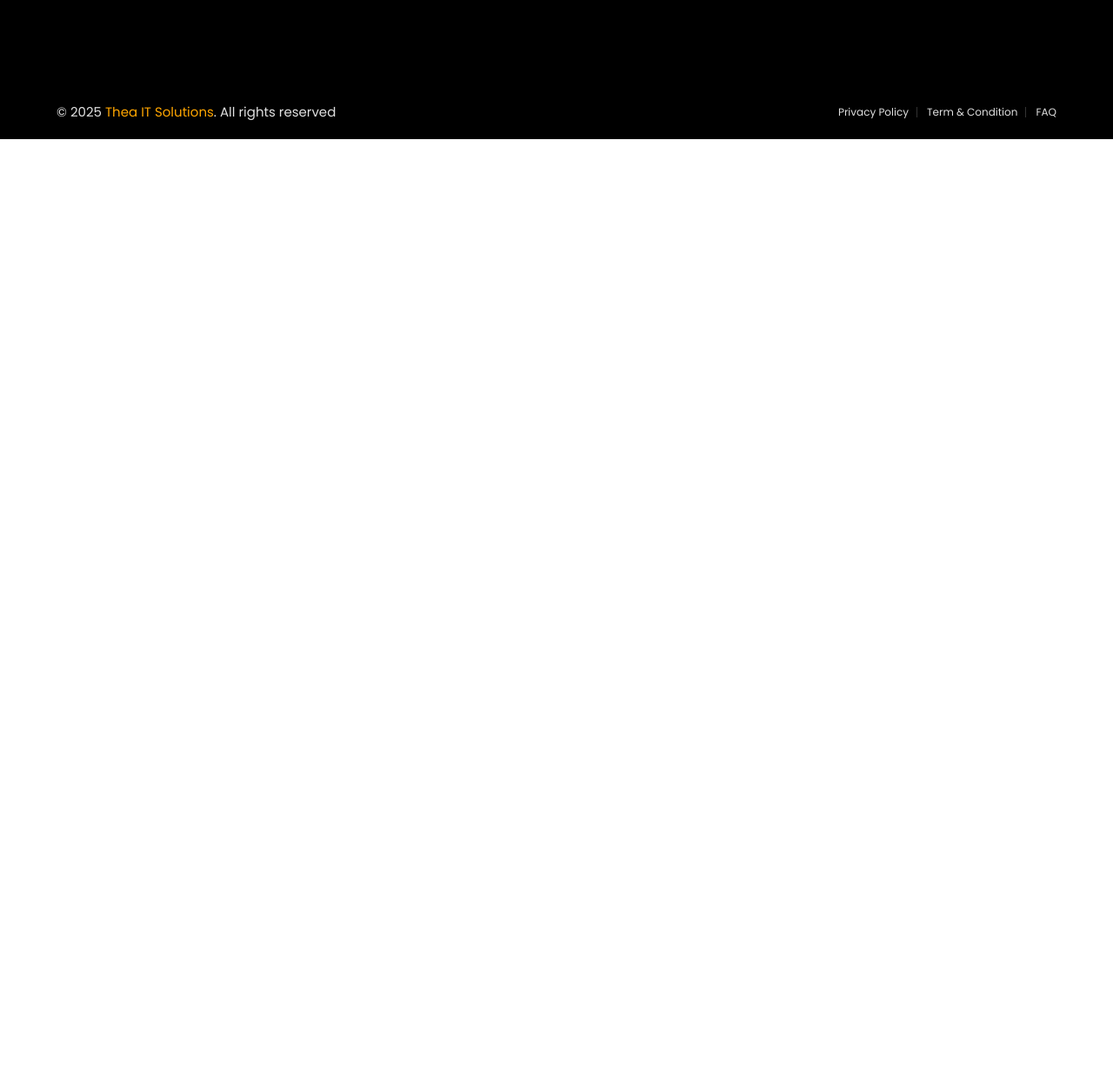
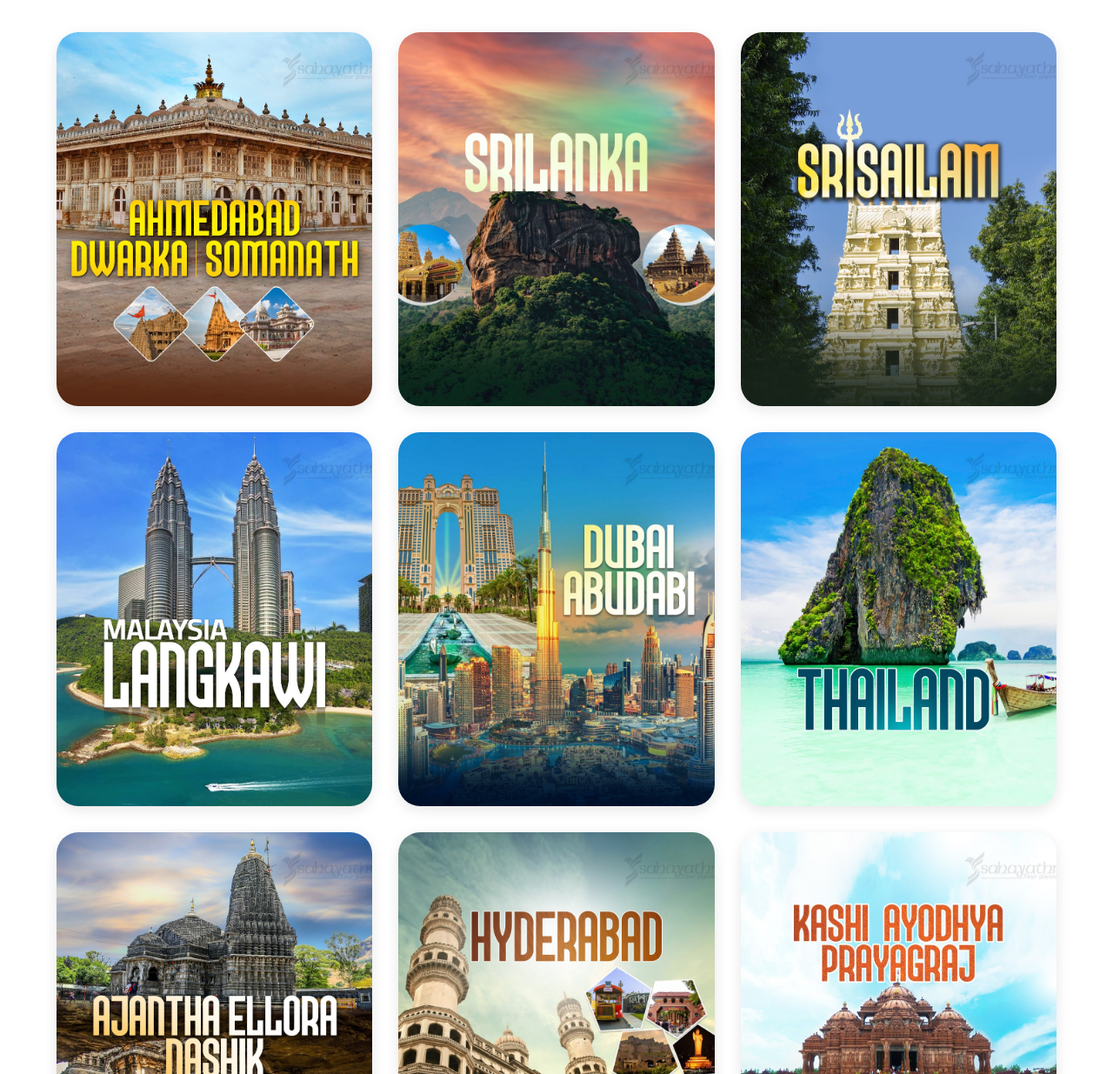
Before and after one commit to itsriyaas/travel-website, a plain HTML site: page allpackages.html in a window 1280 px wide. Shown: the part 342-1577 px from the top of the page at 87% size. Before the commit the page ends 800 px from the top, so only its background shows below. Drawn offline with nearby package versions, Linux system fonts and the light colour scheme.

Commit message:
last commit

```diff
--- a/allpackages.html
+++ b/allpackages.html
@@ -29,7 +29,17 @@
     href="https://fonts.googleapis.com/css2?family=Montserrat:wght@500;600;700;800&family=Poppins:wght@400;500;600;700&display=swap"
     rel="stylesheet">
 </head>
-
+<style>
+    .navbar-link{
+        color: black;
+    }
+    .helpline-number{
+        color: black;
+    }
+    .helpline-title{
+        color: black;
+    }
+</style>
 <body id="top">
 
   <!--
@@ -43,7 +53,7 @@
     <div class="header-top">
       <div class="container">
 
-        <a href="tel:+01123456790" class="helpline-box">
+        <a href="tel:+919074418863" class="helpline-box">
 
           <div class="icon-box">
             <ion-icon name="call-outline"></ion-icon>
@@ -52,13 +62,13 @@
           <div class="wrapper">
             <p class="helpline-title">For Further Inquires :</p>
 
-            <p class="helpline-number">+01 (123) 4567 90</p>
+            <p class="helpline-number">+91 9074418863</p>
           </div>
 
         </a>
 
        <a href="#" class="logo">
-            <img src="./assets/images/logo_white.png" alt="Brand logo">
+            <img src="/assets/images/logo_grey.png" alt="Brand logo">
           </a>
 
         <div class="header-btn-group">
@@ -150,6 +160,108 @@
 
   </header>
 
+   <section class="popular" id="destination" data-aos="fade-up" data-aos-duration="1000" style="margin-top: 100px;">
+        <div class="container">
+
+          <p class="section-subtitle" data-aos="fade-right" data-aos-delay="100">Popular destinations</p>
+
+          <h2 class="h2 section-title" data-aos="fade-left" data-aos-delay="200">All Upcoming Packages</h2>
+
+          <p class="section-text" data-aos="fade-up" data-aos-delay="300">
+            Discover breathtaking destinations, immersive cultures, and unforgettable adventures.
+          </p>
+
+          <ul class="popular-list">
+
+            <li data-aos="zoom-in" data-aos-delay="400">
+             <a href="./upackage1.html">
+                <div class="popular-card">
+                  <figure class="card-img">
+                    <img src="./assets/images/ahamadabad.jpeg" alt="Ahmadabad" loading="lazy">
+                  </figure>
+                </div>
+             </a>
+            </li>
+
+            <li data-aos="zoom-in" data-aos-delay="500">
+              <a href="./upackage2.html">
+                <div class="popular-card">
+                  <figure class="card-img">
+                    <img src="./assets/images/srilanka.jpeg" alt="Srilanka" loading="lazy">
+                  </figure>
+                </div>
+              </a>
+            </li>
+
+            <li data-aos="zoom-in" data-aos-delay="600">
+             <a href="./upackage3.html">
+                <div class="popular-card">
+                  <figure class="card-img">
+                    <img src="./assets/images/srisailam.jpeg" alt="Srisailam" loading="lazy">
+                  </figure>
+                </div>
+             </a>
+            </li>
+
+            <li data-aos="zoom-in" data-aos-delay="600">
+             <a href="./upackage4.html">
+                <div class="popular-card">
+                  <figure class="card-img">
+                    <img src="./assets/images/malasia.jpeg" alt="malasia" loading="lazy">
+                  </figure>
+                </div>
+             </a>
+            </li>
+             <li data-aos="zoom-in" data-aos-delay="600">
+             <a href="./upackage4.html">
+                <div class="popular-card">
+                  <figure class="card-img">
+                    <img src="/assets/images/dubai&abudhabi.jpeg" alt="malasia" loading="lazy">
+                  </figure>
+                </div>
+             </a>
+            </li>
+             <li data-aos="zoom-in" data-aos-delay="600">
+             <a href="./upackage4.html">
+                <div class="popular-card">
+                  <figure class="card-img">
+                    <img src="/assets/images/thailand.jpeg" alt="malasia" loading="lazy">
+                  </figure>
+                </div>
+             </a>
+            </li>
+            <li data-aos="zoom-in" data-aos-delay="600">
+             <a href="./upackage4.html">
+                <div class="popular-card">
+                  <figure class="card-img">
+                    <img src="/assets/images/ajantha.jpeg" alt="malasia" loading="lazy">
+                  </figure>
+                </div>
+             </a>
+            </li>
+            <li data-aos="zoom-in" data-aos-delay="600">
+             <a href="./upackage4.html">
+                <div class="popular-card">
+                  <figure class="card-img">
+                    <img src="/assets/images/hyderabad.jpeg" alt="malasia" loading="lazy">
+                  </figure>
+                </div>
+             </a>
+            </li>
+            <li data-aos="zoom-in" data-aos-delay="600">
+             <a href="./upackage4.html">
+                <div class="popular-card">
+                  <figure class="card-img">
+                    <img src="/assets/images/kashi.jpeg" alt="malasia" loading="lazy">
+                  </figure>
+                </div>
+             </a>
+            </li>
+
+          </ul>
+
+        </div>
+      </section>
 
   <!--
     - #FOOTER
@@ -186,7 +298,7 @@
             <li class="contact-item">
               <ion-icon name="call-outline"></ion-icon>
 
-              <a href="tel:+01123456790" class="contact-link">+01 (123) 4567 90</a>
+              <a href="tel:+919074418863" class="contact-link">+91 9074418863</a>
             </li>
 
             <li class="contact-item">
--- a/assets/css/style.css
+++ b/assets/css/style.css
@@ -253,7 +253,7 @@ body { background: var(--white); }
 
 .header-top .logo { margin-inline: auto; }
 
-.header-top .logo img { max-width: 100px; }
+.header-top .logo img { max-width: 200px; }
 
 .header-btn-group {
   justify-self: flex-end;
@@ -327,7 +327,7 @@ body { background: var(--white); }
   padding: 40px 15px;
 }
 
-.navbar-top .logo img { width: 150px; }
+.navbar-top .logo img { width: 200px; }
 
 .nav-close-btn {
   font-size: 20px;
@@ -375,7 +375,7 @@ body { background: var(--white); }
 \*-----------------------------------*/
 
 .hero {
-  background-image: url("../images/tourists-take-boat-ban-rak-thai-village-mae-hong-son-province-thailand.jpg");
+  background-image: url("../images/pietro-de-grandi-T7K4aEPoGGk-unsplash.jpg");
   background-repeat: no-repeat;
   background-size: cover;
   background-position: center;
@@ -907,7 +907,7 @@ address {
 
   .helpline-box .icon-box { padding: 14px; }
 
-  .header-top .logo img { max-width: unset;}
+  .header-top .logo img { max-width: 200px;}
   .search-btn { font-size: 30px; }
 
   .nav-open-btn { font-size: 40px; }
```
Also changed, not shown: 404.html (+3 -3 lines), alldestinations.html (+3 -3 lines), index.html (+22 -4 lines), popular1.html (+3 -3 lines), popular2.html (+3 -3 lines), popular3.html (+3 -3 lines), upackage1.html (+4 -4 lines), upackage2.html (+3 -3 lines), upackage3.html (+3 -3 lines), upackage4.html (+3 -3 lines), assets/images/ajantha.jpeg (added), assets/images/dubai&abudhabi.jpeg (added), assets/images/hyderabad.jpeg (added), assets/images/kashi.jpeg (added), 1 more files, 2 other files.
